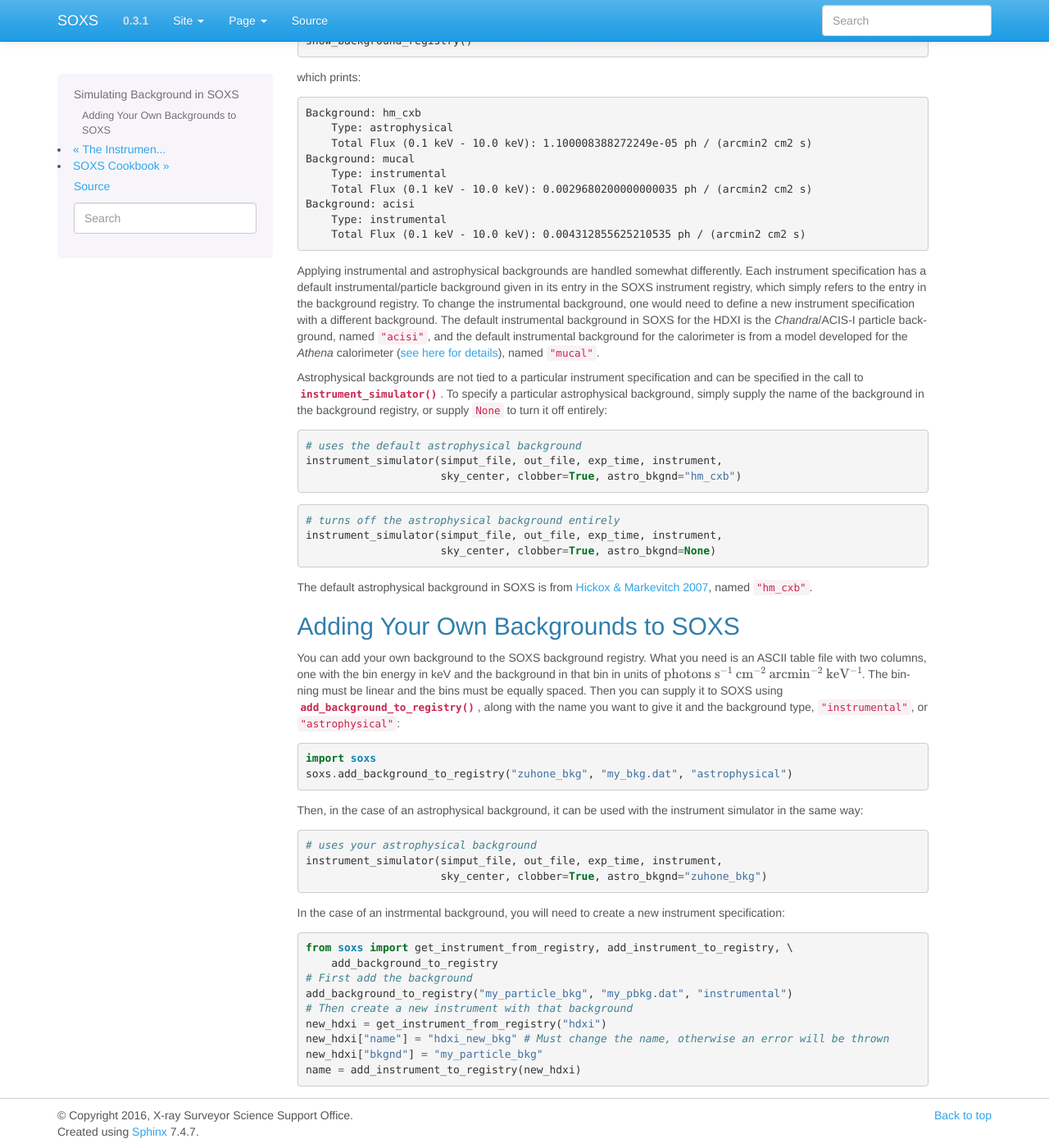
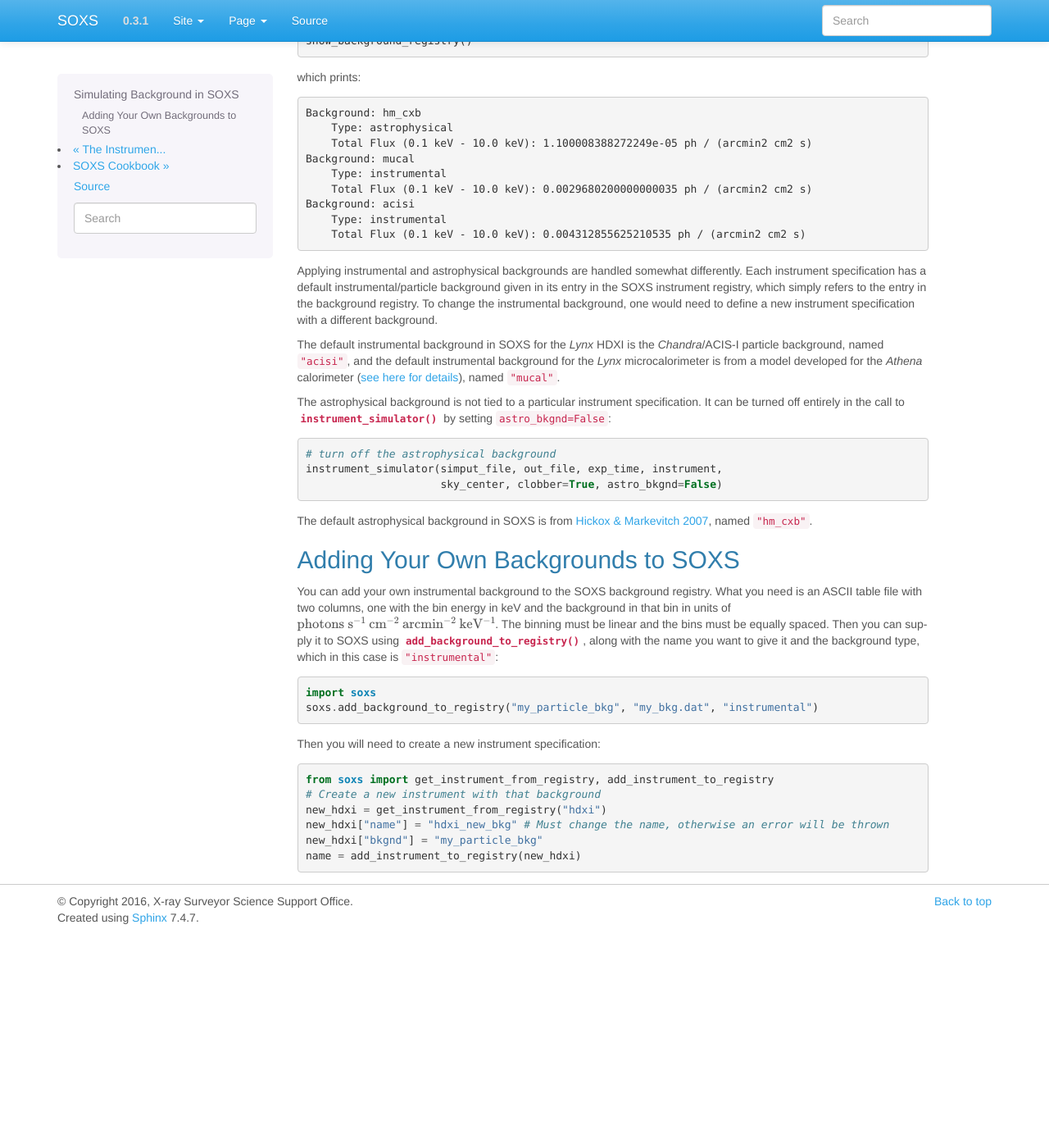
Before and after one commit to lynx-x-ray-observatory/soxs, a Sphinx documentation site: the page built from doc/source/python/background.rst, in a window 1280 px wide and 1400 px high, scrolled down 265 px. Shown: the whole window at 82% size. Built offline with Sphinx 7.4.7, drawn with Linux system fonts in a browser that asks for light colours; after the commit the page ends 1404 px from its top, so only the background shows below that.

Commit message:
Some documentation updates

```diff
--- a/doc/source/python/background.rst
+++ b/doc/source/python/background.rst
@@ -33,27 +33,21 @@ which prints:
 Applying instrumental and astrophysical backgrounds are handled somewhat differently. Each instrument
 specification has a default instrumental/particle background given in its entry in the SOXS instrument
 registry, which simply refers to the entry in the background registry. To change the instrumental background,
-one would need to define a new instrument specification with a different background. The default instrumental
-background in SOXS for the HDXI is the *Chandra*/ACIS-I particle background, named ``"acisi"``, and the default
-instrumental background for the calorimeter is from a model developed for the *Athena* calorimeter
+one would need to define a new instrument specification with a different background.
+
+The default instrumental background in SOXS for the *Lynx* HDXI is the *Chandra*/ACIS-I particle
+background, named ``"acisi"``, and the default instrumental background for the *Lynx* microcalorimeter
+is from a model developed for the *Athena* calorimeter
 (`see here for details <http://adsabs.harvard.edu/abs/2014A%26A...569A..54L>`_), named ``"mucal"``.
 
-Astrophysical backgrounds are not tied to a particular instrument specification and can be specified in the
-call to :func:`~soxs.instrument.instrument_simulator`. To specify a particular astrophysical background,
-simply supply the name of the background in the background registry, or supply ``None`` to turn it off
-entirely:
+The astrophysical background is not tied to a particular instrument specification. It can be turned off
+entirely in the call to :func:`~soxs.instrument.instrument_simulator` by setting ``astro_bkgnd=False``:
 
 .. code-block:: python
 
-    # uses the default astrophysical background
+    # turn off the astrophysical background
     instrument_simulator(simput_file, out_file, exp_time, instrument,
-                         sky_center, clobber=True, astro_bkgnd="hm_cxb")
-
-.. code-block:: python
-
-    # turns off the astrophysical background entirely
-    instrument_simulator(simput_file, out_file, exp_time, instrument,
-                         sky_center, clobber=True, astro_bkgnd=None)
+                         sky_center, clobber=True, astro_bkgnd=False)
 
 The default astrophysical background in SOXS is from
 `Hickox & Markevitch 2007 <http://adsabs.harvard.edu/abs/2007ApJ...661L.117H>`_, named ``"hm_cxb"``.
@@ -61,36 +55,24 @@ The default astrophysical background in SOXS is from
 Adding Your Own Backgrounds to SOXS
 -----------------------------------
 
-You can add your own background to the SOXS background registry. What you need is an ASCII table
-file with two columns, one with the bin energy in keV and the background in that bin in units of
-:math:`\rm{photons~s^{-1}~cm^{-2}~arcmin^{-2}~keV^{-1}}`. The binning must be linear and the bins
-must be equally spaced. Then you can supply it to SOXS using
+You can add your own instrumental background to the SOXS background registry. What you need is an
+ASCII table file with two columns, one with the bin energy in keV and the background in that bin in
+units of :math:`\rm{photons~s^{-1}~cm^{-2}~arcmin^{-2}~keV^{-1}}`. The binning must be linear and
+the bins must be equally spaced. Then you can supply it to SOXS using
 :func:`~soxs.background.add_background_to_registry`, along with the name you want to give it and
-the background type, ``"instrumental"``, or ``"astrophysical"``:
+the background type, which in this case is ``"instrumental"``:
 
 .. code-block:: python
 
     import soxs
-    soxs.add_background_to_registry("zuhone_bkg", "my_bkg.dat", "astrophysical")
+    soxs.add_background_to_registry("my_particle_bkg", "my_bkg.dat", "instrumental")
 
-Then, in the case of an astrophysical background, it can be used with the instrument simulator
-in the same way:
+Then you will need to create a new instrument specification:
 
 .. code-block:: python
 
-    # uses your astrophysical background
-    instrument_simulator(simput_file, out_file, exp_time, instrument,
-                         sky_center, clobber=True, astro_bkgnd="zuhone_bkg")
-
-In the case of an instrmental background, you will need to create a new instrument specification:
-
-.. code-block:: python
-
-    from soxs import get_instrument_from_registry, add_instrument_to_registry, \
-        add_background_to_registry
-    # First add the background
-    add_background_to_registry("my_particle_bkg", "my_pbkg.dat", "instrumental")
-    # Then create a new instrument with that background
+    from soxs import get_instrument_from_registry, add_instrument_to_registry
+    # Create a new instrument with that background
     new_hdxi = get_instrument_from_registry("hdxi")
     new_hdxi["name"] = "hdxi_new_bkg" # Must change the name, otherwise an error will be thrown
     new_hdxi["bkgnd"] = "my_particle_bkg"
```
Also changed, not shown: doc/source/python/instrument.rst (+44 -34 lines).
